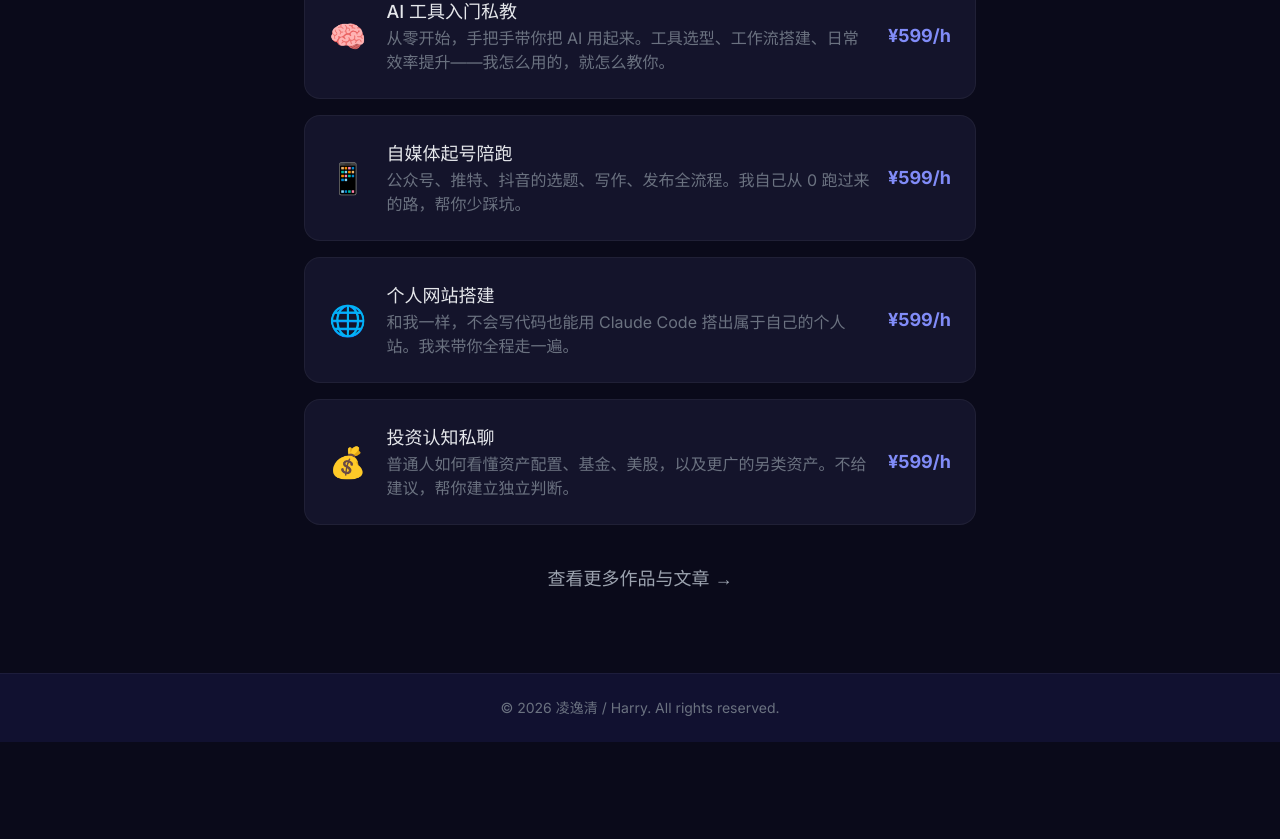
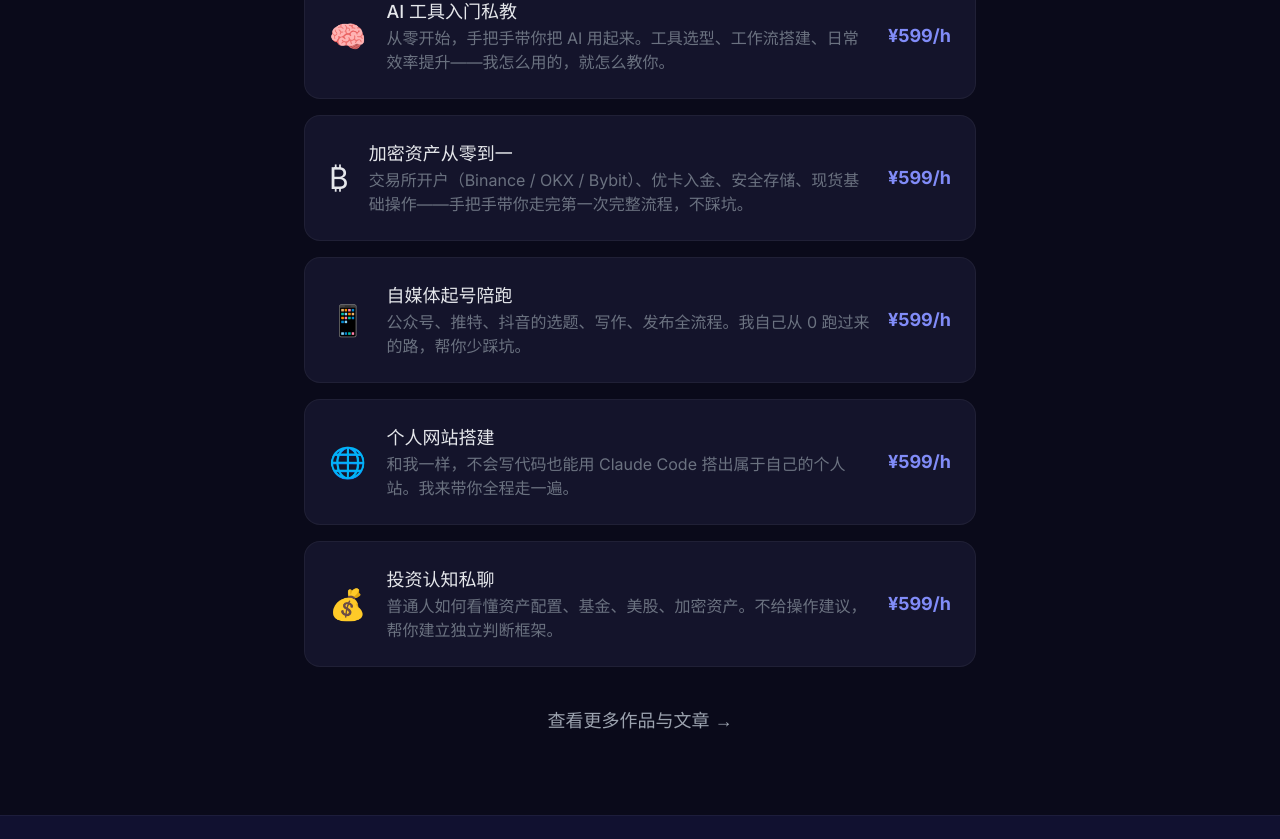
Before and after one commit to lyq00177-arch/lyq-site, a Next.js app: page /business in a window 1280 px wide. Shown: the part 744-1583 px from the top of the page. Before the commit the page ends 1486 px from the top, so only its background shows below. Built offline with nearby package versions, Linux system fonts and the light colour scheme.

Commit message:
feat: Business 页新增加密资产从零到一服务，投资认知明确写加密资产

```diff
--- a/app/business/page.tsx
+++ b/app/business/page.tsx
@@ -8,6 +8,12 @@ const consultingServices = [
     icon: "🧠",
     title: "AI 工具入门私教",
     desc: "从零开始，手把手带你把 AI 用起来。工具选型、工作流搭建、日常效率提升——我怎么用的，就怎么教你。",
+    price: "¥599/h",
+  },
+  {
+    icon: "₿",
+    title: "加密资产从零到一",
+    desc: "交易所开户（Binance / OKX / Bybit）、优卡入金、安全存储、现货基础操作——手把手带你走完第一次完整流程，不踩坑。",
     price: "¥599/h",
   },
   {
@@ -25,7 +31,7 @@ const consultingServices = [
   {
     icon: "💰",
     title: "投资认知私聊",
-    desc: "普通人如何看懂资产配置、基金、美股，以及更广的另类资产。不给建议，帮你建立独立判断。",
+    desc: "普通人如何看懂资产配置、基金、美股、加密资产。不给操作建议，帮你建立独立判断框架。",
     price: "¥599/h",
   },
 ];
```
